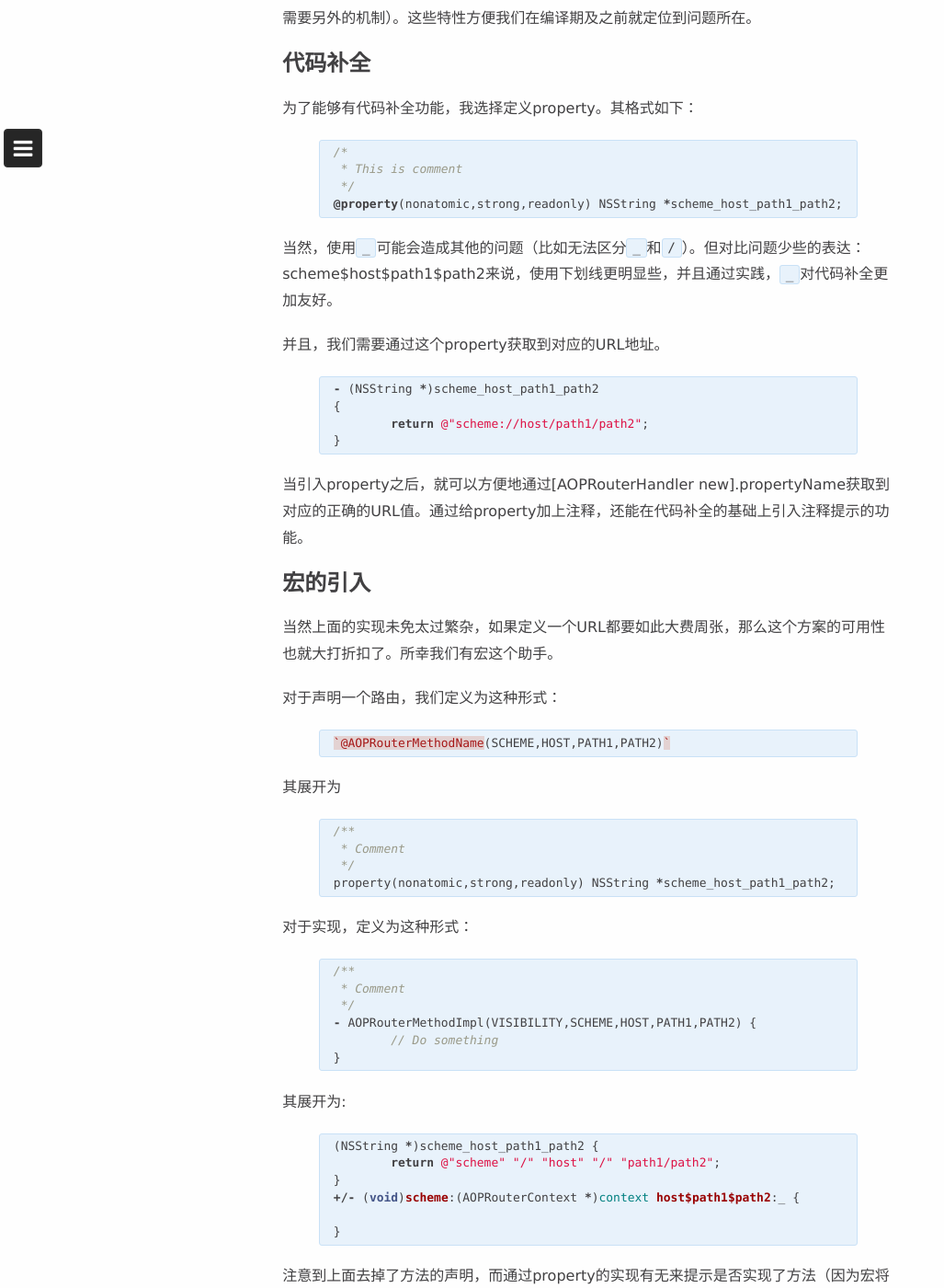
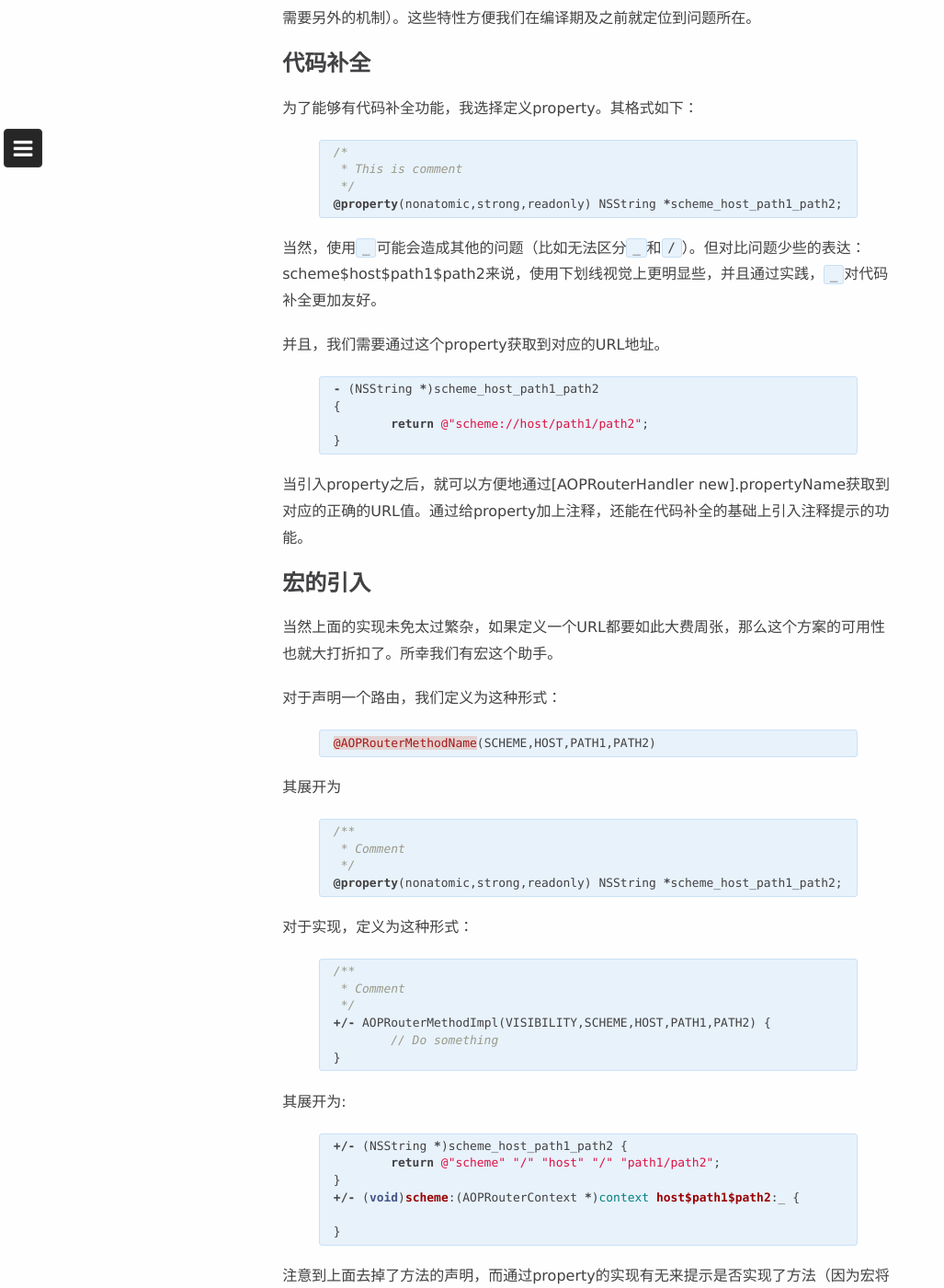
Before and after one commit to aopod/aopod.github.io, a Jekyll site: the page built from _posts/2017-12-10-a-url-routing-solution.markdown, in a window 1280 px wide and 1400 px high, scrolled down 3126 px. Shown: the whole window at 92% size, without its empty margins (0-1027 px from the left). Built offline with Jekyll 4.4.1, drawn with Linux system fonts in a browser that asks for light colours; nearby versions of some CDN libraries; comment, search, counter and statistics services are not loaded; some of the changed text lies outside the part shown.

Commit message:
Article update

```diff
--- a/_posts/2017-12-10-a-url-routing-solution.markdown
+++ b/_posts/2017-12-10-a-url-routing-solution.markdown
@@ -104,7 +104,7 @@ URL形式的优点：
 @property(nonatomic,strong,readonly) NSString *scheme_host_path1_path2;
 {% endhighlight %}
 
-当然，使用`_`可能会造成其他的问题（比如无法区分`_`和`/`）。但对比问题少些的表达：scheme$host$path1$path2来说，使用下划线更明显些，并且通过实践，`_`对代码补全更加友好。
+当然，使用`_`可能会造成其他的问题（比如无法区分`_`和`/`）。但对比问题少些的表达：scheme$host$path1$path2来说，使用下划线视觉上更明显些，并且通过实践，`_`对代码补全更加友好。
 
 并且，我们需要通过这个property获取到对应的URL地址。
 
@@ -124,7 +124,7 @@ URL形式的优点：
 对于声明一个路由，我们定义为这种形式：
 
 {% highlight objc %}
-`@AOPRouterMethodName(SCHEME,HOST,PATH1,PATH2)`
+@AOPRouterMethodName(SCHEME,HOST,PATH1,PATH2)
 {% endhighlight %}
 
 其展开为
@@ -132,7 +132,7 @@ URL形式的优点：
 /**
  * Comment
  */
-property(nonatomic,strong,readonly) NSString *scheme_host_path1_path2;
+@property(nonatomic,strong,readonly) NSString *scheme_host_path1_path2;
 {% endhighlight %}
 
 对于实现，定义为这种形式：
@@ -140,14 +140,14 @@ property(nonatomic,strong,readonly) NSString *scheme_host_path1_path2;
 /**
  * Comment
  */
-- AOPRouterMethodImpl(VISIBILITY,SCHEME,HOST,PATH1,PATH2) {
++/- AOPRouterMethodImpl(VISIBILITY,SCHEME,HOST,PATH1,PATH2) {
 	// Do something
 }
 {% endhighlight %}
 
 其展开为:
 {% highlight objc %}
-(NSString *)scheme_host_path1_path2 {
++/- (NSString *)scheme_host_path1_path2 {
 	return @"scheme" "/" "host" "/" "path1/path2";
 }
 +/- (void)scheme:(AOPRouterContext *)context host$path1$path2:_ {
```
Also changed, not shown: other parts of _posts/2017-12-10-a-url-routing-solution.markdown (+1 -1 lines).
